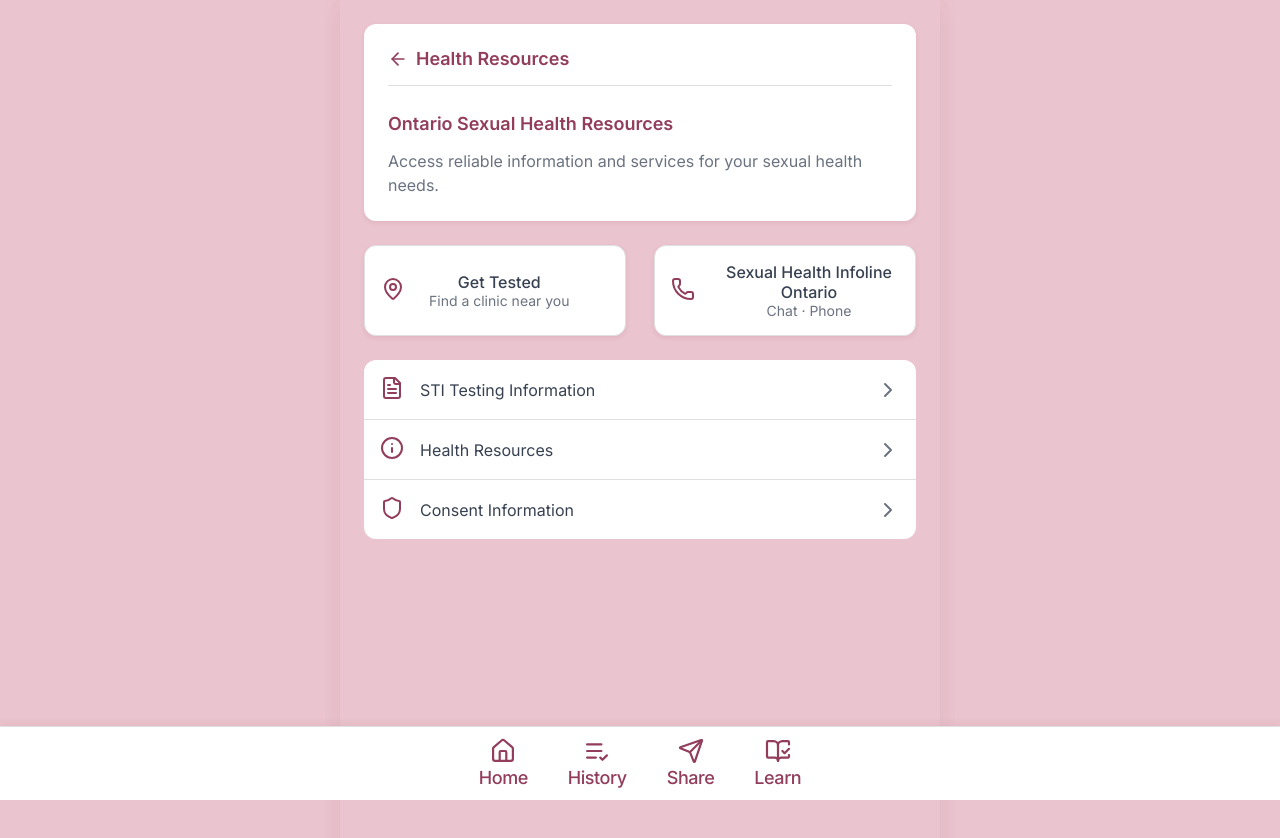
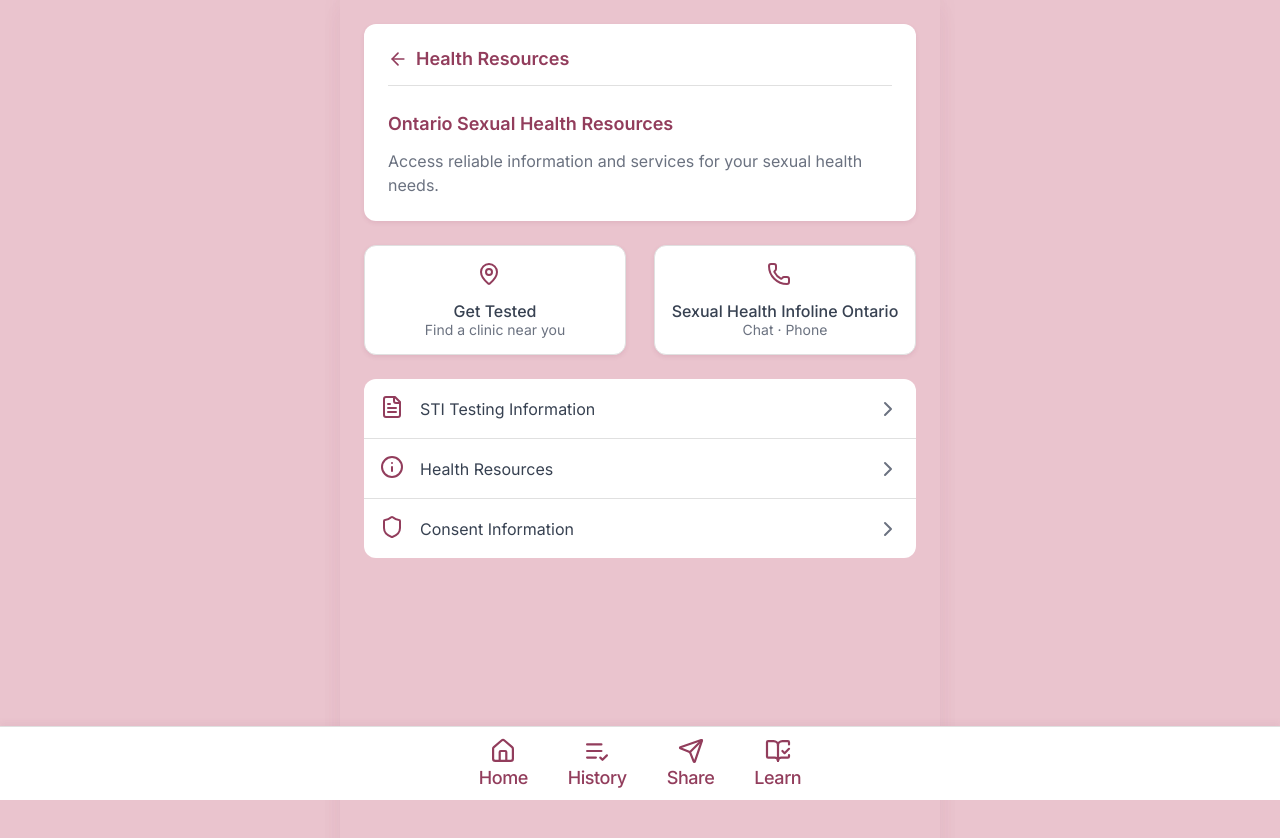
Before and after one commit to nameisbri/discloser, a React (Vite) app: page /learn in a window 1280 px wide. Shown: the top 838 px of the page. Built offline with nearby package versions, Linux system fonts and the light colour scheme.

Commit message:
fix icons on learn page

```diff
--- a/src/pages/Learn/Learn.scss
+++ b/src/pages/Learn/Learn.scss
@@ -66,7 +66,7 @@
     background-color: white;
     border-radius: map.get(vars.$border-radius, "md");
     padding: map.get(vars.$spacing, "md");
-    @include mix.flex(row, flex-start, center, map.get(vars.$spacing, "sm"));
+    @include mix.flex(column, flex-start, center, map.get(vars.$spacing, "sm"));
     box-shadow: 0 2px 4px rgba(142, 46, 86, 0.1);
     border: 1px solid map.get(vars.$colors, "border");
 
```
